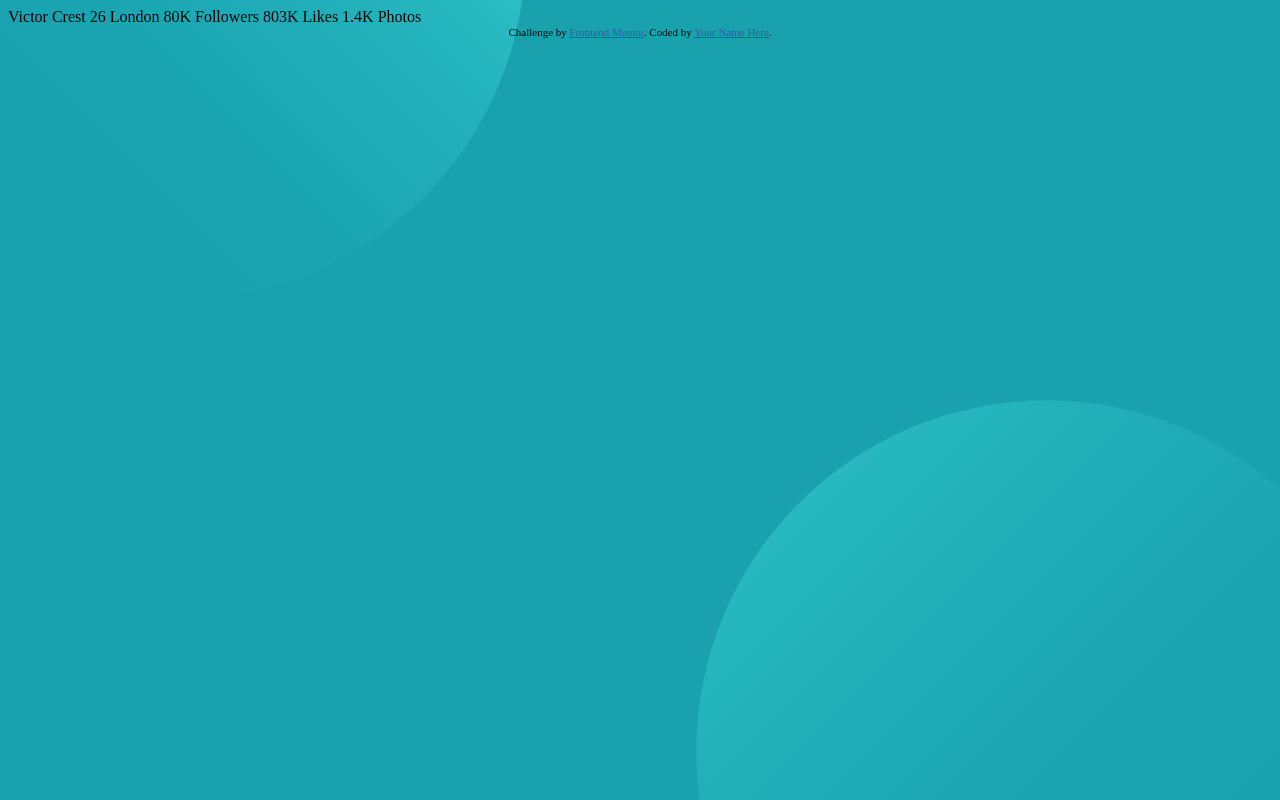
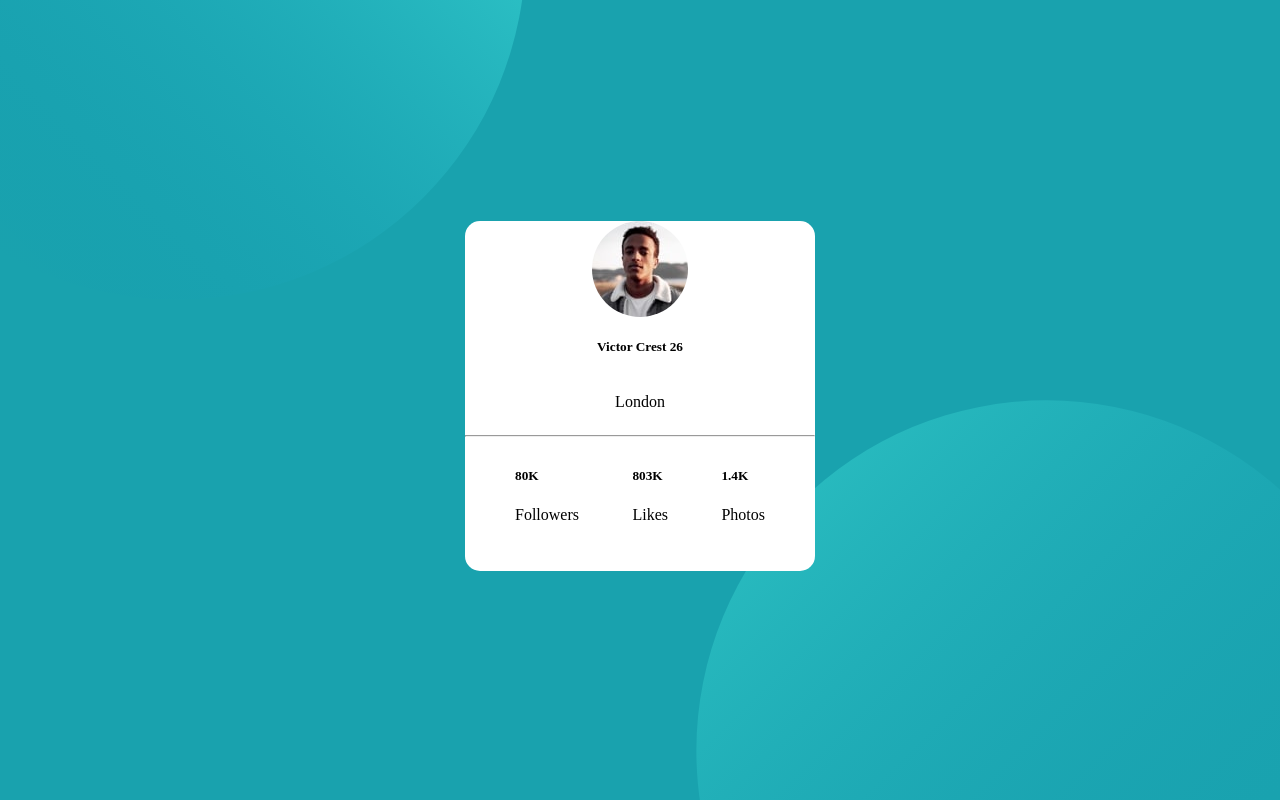
Before and after one commit to Codevs3/web-class-1, a plain HTML site: page index.html in a window 1280 px wide. Drawn offline with Linux system fonts and the light colour scheme.

Commit message:
feat: worked on card

```diff
--- a/index.html
+++ b/index.html
@@ -14,7 +14,34 @@
 <body>
   <main>
 
-    Victor Crest
+    <div class="card">
+      <div class="profile">
+        <img src="./public/images/image-victor.jpg" alt="userl" />
+        <h5>Victor Crest <span>26</span></h5>
+        <p>London</p>
+      </div>
+
+      <hr />
+
+
+      <div class="social">
+        <div>
+          <h5>80K</h5>
+          <p>Followers</p>
+        </div>
+        <div>
+          <h5>803K</h5>
+          <p>Likes</p>
+        </div>
+        <div>
+          <h5>1.4K</h5>
+          <p>Photos</p>
+        </div>
+      </div>
+    </div>
+
+
+    <!-- Victor Crest
     26
     London
 
@@ -29,7 +56,7 @@
     <div class="attribution">
       Challenge by <a href="https://www.frontendmentor.io?ref=challenge" target="_blank">Frontend Mentor</a>.
       Coded by <a href="#">Your Name Here</a>.
-    </div>
+    </div> -->
   </main>
 </body>
 
--- a/public/css/index.css
+++ b/public/css/index.css
@@ -17,7 +17,7 @@ body {
     background-size: 700px, 700px;
     background-repeat: no-repeat;
     background-position: -30% -50vh, 120% 50vh;
-    min-height: 98vh;
+    min-height: 96vh;
 }
 
 
@@ -25,10 +25,33 @@ body {
     font: 18px Kumbh Sans 700;
 }
 
-.attribution {
-    font-size: 11px;
-    text-align: center;
+main {
+    height: 97vh;
+    display: flex;
+    align-items: center;
+    justify-content: center;
 }
-.attribution a {
-    color: hsl(228, 45%, 44%);
+
+.card {
+    background: white;
+    height: 350px;
+    width: 350px;
+    border-radius: 15px;
 }
+
+.social {
+    display: flex;
+    justify-content: space-between;
+    margin: auto 50px;
+}
+
+.profile {
+    display: flex;
+    flex-direction: column;
+    align-items: center;
+    justify-content: center;
+}
+
+.profile img {
+    border-radius: 50%;
+}
```
Also changed, not shown: design/desktop-design.jpg.
